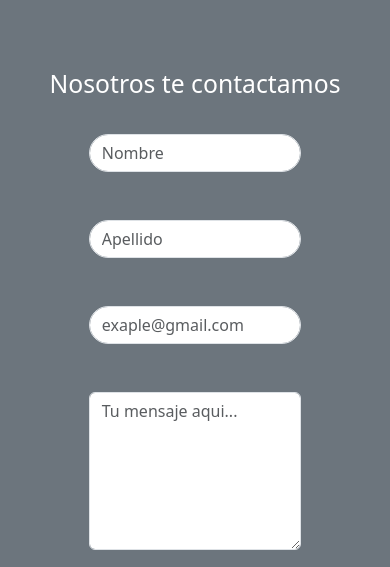
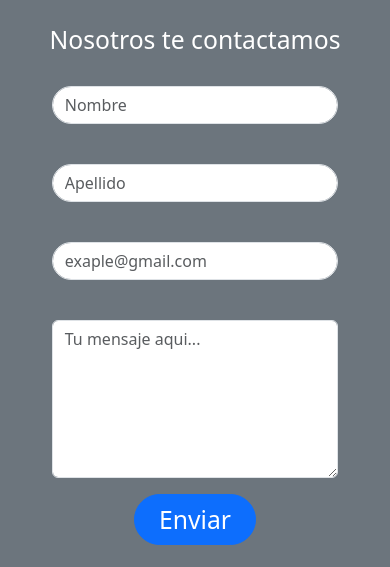
Before and after one commit to JAgustinOtero/ProyectoFinal, a plain HTML site: page pages/Contacto.html in a window 390 px wide. Shown: the part 229-796 px from the top of the page. Drawn offline with nearby package versions, Linux system fonts and the light colour scheme.

Commit message:
ultimo detalles para la vista mobile

```diff
--- a/pages/Contacto.html
+++ b/pages/Contacto.html
@@ -132,22 +132,22 @@
 
       </section>
 
-      <section class="d-flex flex-column align-items-center p-5 ">
+      <section class="d-flex flex-column align-items-center p-1 pb-5 ">
         <h2>Nosotros te contactamos</h2>
         <form class="row g-3 w-75">
-          <div class="col-md-6 p-1 ">
+          <div class="col-md-6 p-lg-1 ">
             <label for="inputName14" class="form-label"></label>
             <input type="name" class="form-control rounded-pill" id="inputName14" placeholder="Nombre">
           </div>
-          <div class="col-md-6 p-1">
+          <div class="col-md-6 p-lg-1">
             <label for="inputLastName14" class="form-label"></label>
             <input type="lastname" class="form-control rounded-pill" id="inputLastName14" placeholder="Apellido">
           </div>
-          <div class="col-12 p-1">
+          <div class="col-12 p-lg-1">
             <label for="inputMail14" class="form-label"></label>
             <input type="text" class="form-control rounded-pill" id="inputMail14" placeholder="exaple@gmail.com">
           </div>
-          <div class="col-12 p-1">
+          <div class="col-12 p-lg-1">
             <label for="inputMessage" class="form-label"></label>
             <textarea type="text" class="form-control" id="inputMessage" placeholder="Tu mensaje aqui..." rows="6"></textarea>
           </div>
```
